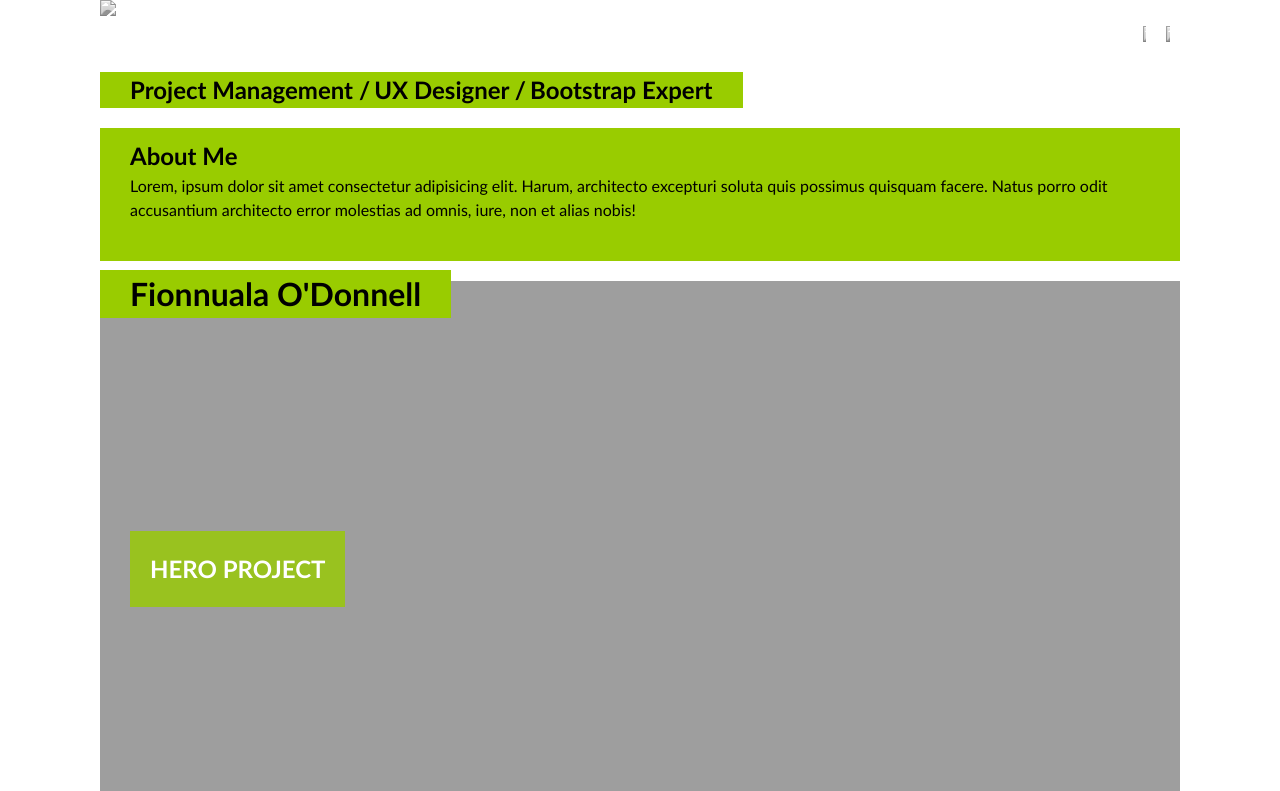
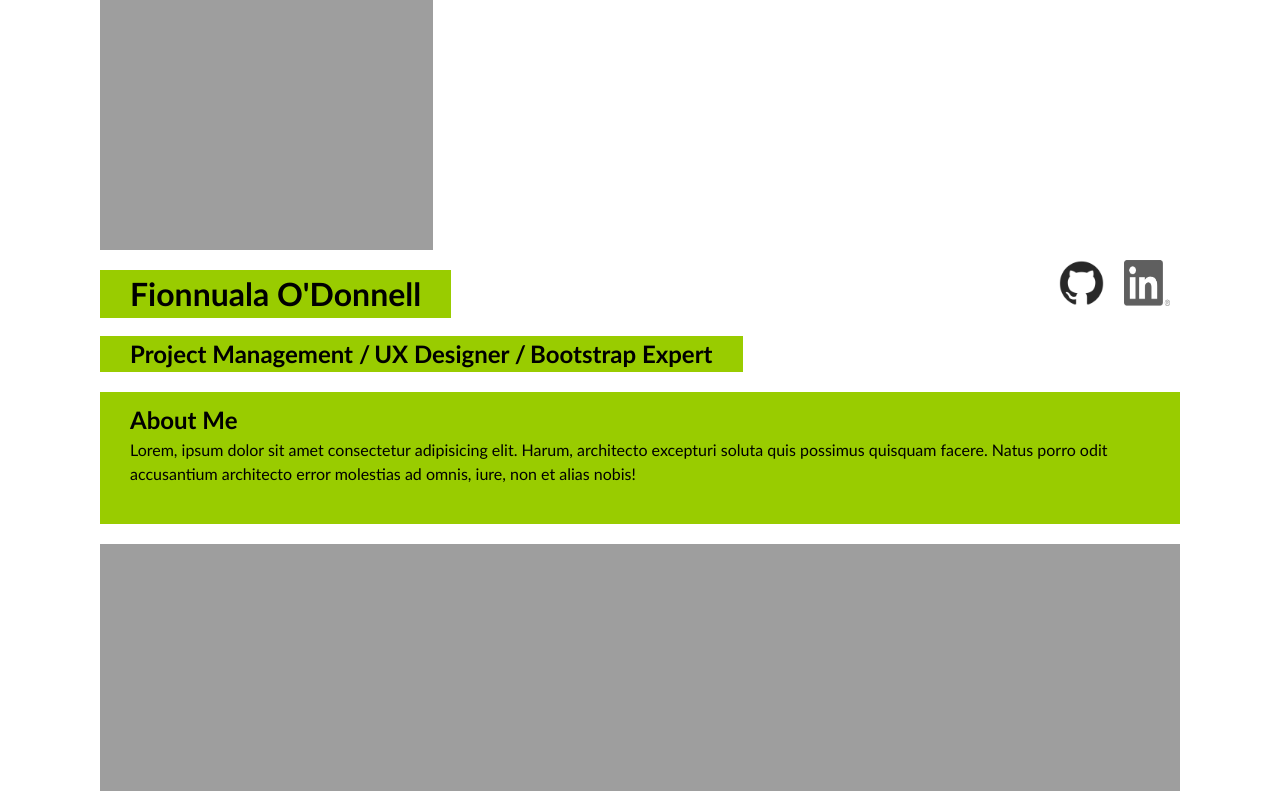
Before and after one commit to Fi-OD/WK2-FOD-Portfolio, a plain HTML site: page index.html in a window 1280 px wide. Shown: the top 791 px of the page. Drawn offline with Linux system fonts and the light colour scheme; the site is published under a folder, as on GitHub Pages, so addresses that start at the root find nothing.

Commit message:
fixed issue with html code that was preventing imgaes from loading

```diff
--- a/index.html
+++ b/index.html
@@ -13,13 +13,13 @@
 <body>
   <!-- main logo / nav -->
 
-     <img id=profileIMG src="/images/Profile Picture.jpeg">
+     <img id=profileIMG src="./images/Profile Picture.jpeg">
 
   <header class="NavBar">
     <h1>Fionnuala O'Donnell</h1>
     <nav class="icons">
-      <img src="/images/github-mark.png">
-      <img src="/images/LI-In-Bug.png">
+      <img src="./images/github-mark.png">
+      <img src="./images/LI-In-Bug.png">
     </nav>
   </header>
 
```
